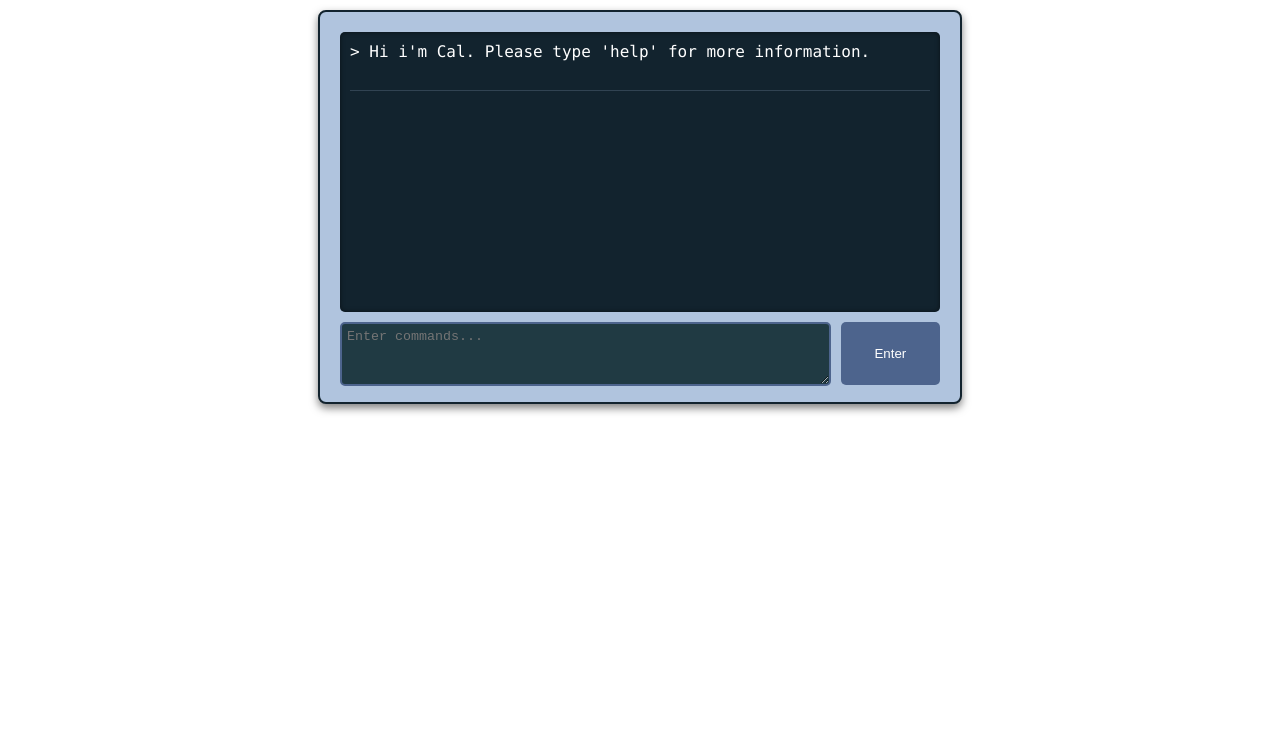
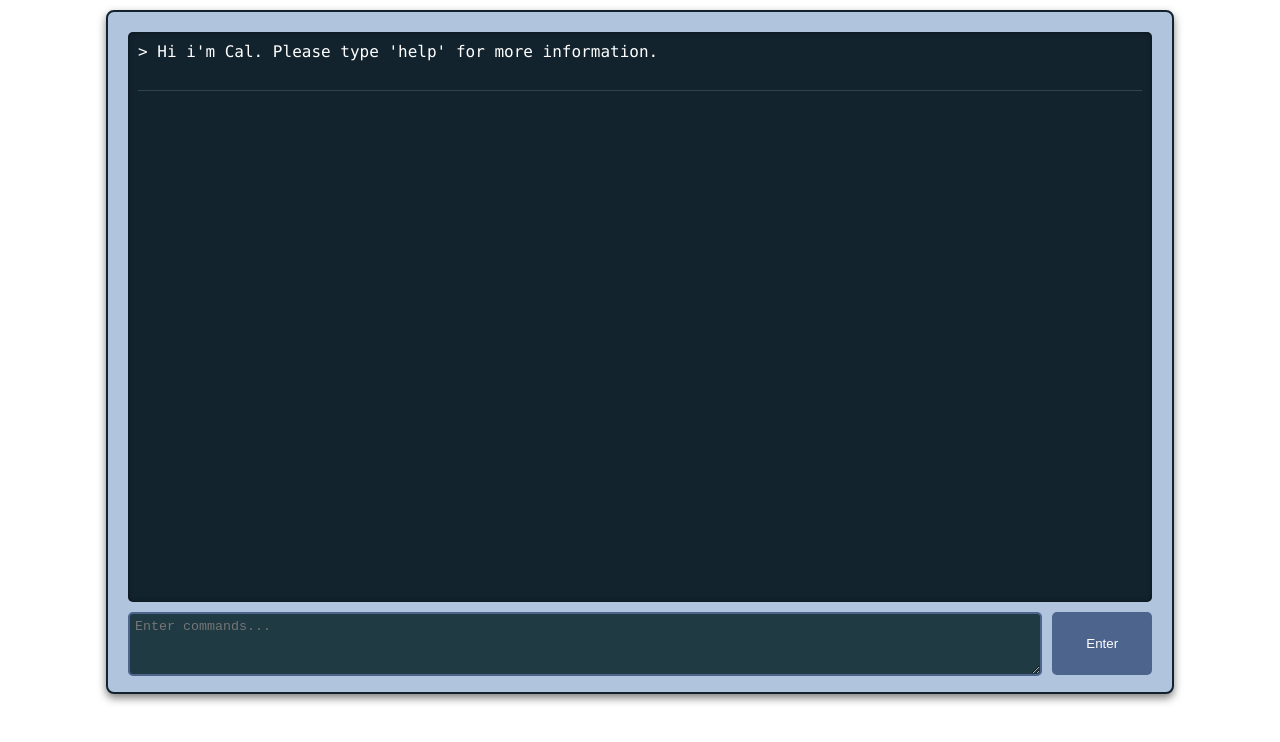
Before and after one commit to ClarkeKent133/Cal, a plain HTML site: page index.html in a window 1280 px wide. Drawn offline with Linux system fonts and the light colour scheme.

Commit message:
update style.css

```diff
--- a/style.css
+++ b/style.css
@@ -28,16 +28,16 @@ body {
   border-radius: 8px;
   border: solid #12232e 2px;
   box-shadow: 0 4px 8px rgba(0, 0, 0, 0.5);
-  width: 600px;
-  max-width: 100%;
-  height: 350px;
+  width: 80%;
+  /*max-width: 100%;*/
+  height: 80vh;
   margin: 10px auto;
   position: relative;
   transition: width 0.3s ease-in-out; /* Smooth transition for resizing */
 }
 
 .console-output {
-  height: 260px;
+  height: calc(100% - 90px);
   overflow-y: auto;
   background-color: #12232e;
   margin-bottom: 10px;
```
